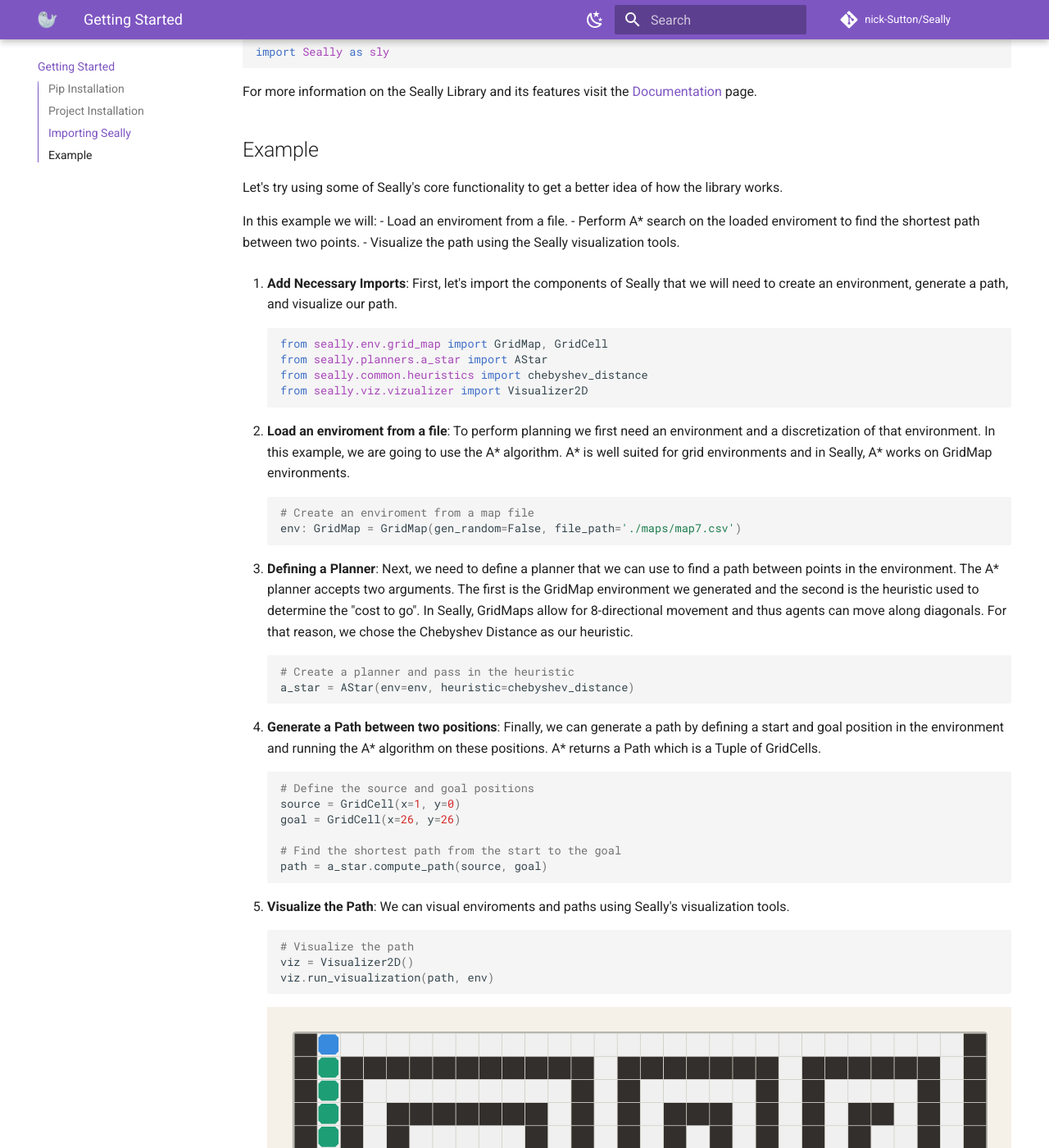
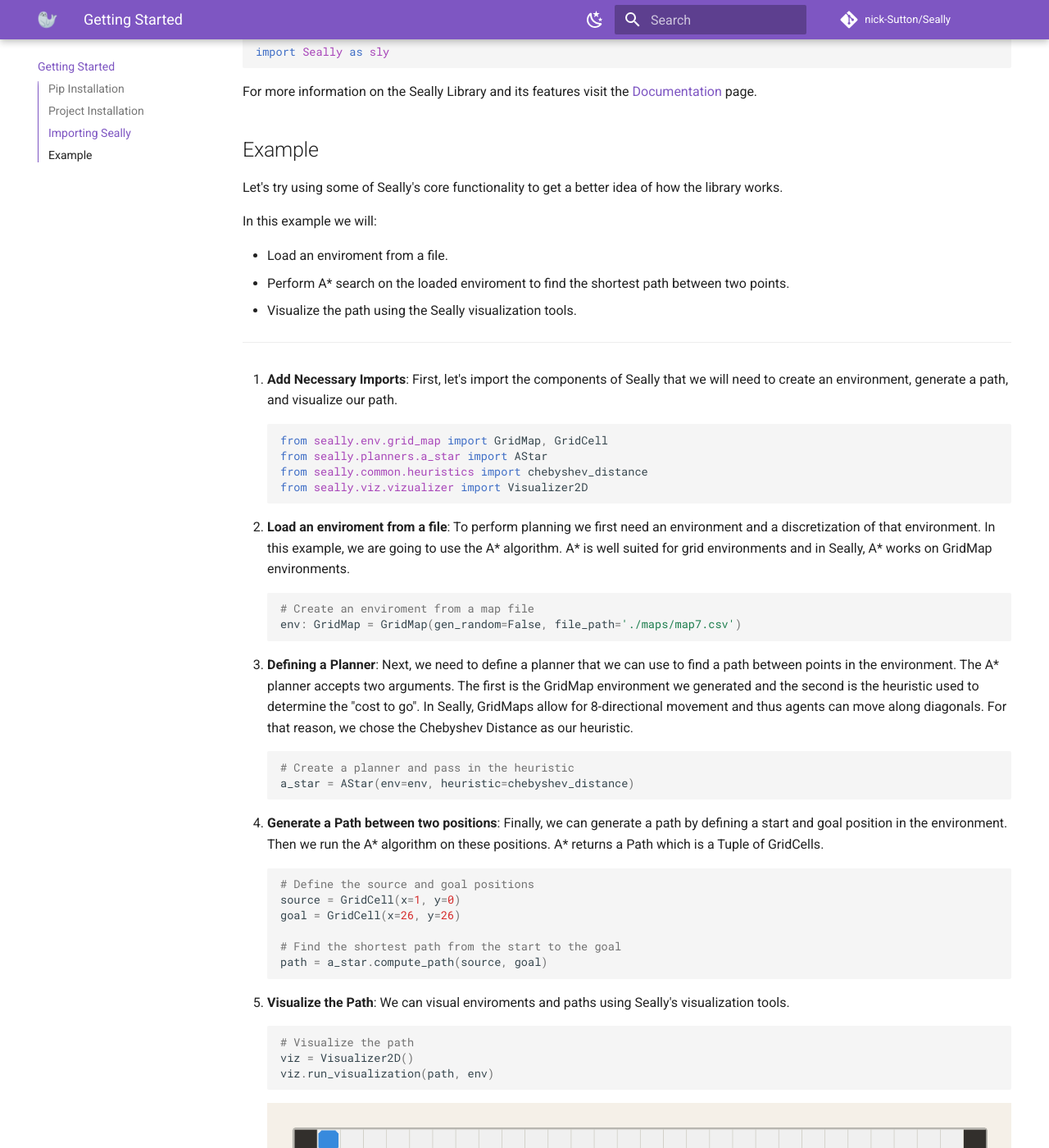
Before and after one commit to nick-Sutton/Seally, an MkDocs documentation site: the page built from docs/getting-started.md, in a window 1280 px wide and 1400 px high, scrolled down 755 px. Shown: the whole window at 82% size. Built offline with MkDocs 1.6.1 and Material for MkDocs 9.7.7, drawn with Linux system fonts in a browser that asks for light colours; comment, search, counter and statistics services are not loaded.

Commit message:
updated getting started page

````diff
--- a/docs/getting-started.md
+++ b/docs/getting-started.md
@@ -29,10 +29,11 @@ For more information on the Seally Library and its features visit the [Documenta
 Let's try using some of Seally's core functionality to get a better idea of how the library works.
 
 In this example we will:
+
 - Load an enviroment from a file.
-- Perform A* search on the loaded enviroment to find the shortest path between two points.
+- Perform A\* search on the loaded enviroment to find the shortest path between two points.
 - Visualize the path using the Seally visualization tools.
-
+---
 1. **Add Necessary Imports**:
 First, let's import the components of Seally that we will need to create an environment, generate a path, and visualize our path.
     ```python
@@ -43,21 +44,21 @@ First, let's import the components of Seally that we will need to create an envi
     ```
 
 2. **Load an enviroment from a file**:
-To perform planning we first need an environment and a discretization of that environment. In this example, we are going to use the A* algorithm. A* is well suited for grid environments and in Seally, A* works on GridMap environments.
+To perform planning we first need an environment and a discretization of that environment. In this example, we are going to use the A\* algorithm. A\* is well suited for grid environments and in Seally, A\* works on GridMap environments.
     ```python
     # Create an enviroment from a map file
     env: GridMap = GridMap(gen_random=False, file_path='./maps/map7.csv')
     ```
 
 3. **Defining a Planner**:
-Next, we need to define a planner that we can use to find a path between points in the environment. The A* planner accepts two arguments. The first is the GridMap environment we generated and the second is the heuristic used to determine the "cost to go". In Seally, GridMaps allow for 8-directional movement and thus agents can move along diagonals. For that reason, we chose the Chebyshev Distance as our heuristic.
+Next, we need to define a planner that we can use to find a path between points in the environment. The A\* planner accepts two arguments. The first is the GridMap environment we generated and the second is the heuristic used to determine the "cost to go". In Seally, GridMaps allow for 8-directional movement and thus agents can move along diagonals. For that reason, we chose the Chebyshev Distance as our heuristic.
     ```python
     # Create a planner and pass in the heuristic
     a_star = AStar(env=env, heuristic=chebyshev_distance)
     ```
 
 4. **Generate a Path between two positions**:
-Finally, we can generate a path by defining a start and goal position in the environment and running the A* algorithm on these positions. A* returns a Path which is a Tuple of GridCells.
+Finally, we can generate a path by defining a start and goal position in the environment. Then we run the A\* algorithm on these positions. A\* returns a Path which is a Tuple of GridCells.
     ```python
     # Define the source and goal positions
     source = GridCell(x=1, y=0)
````
